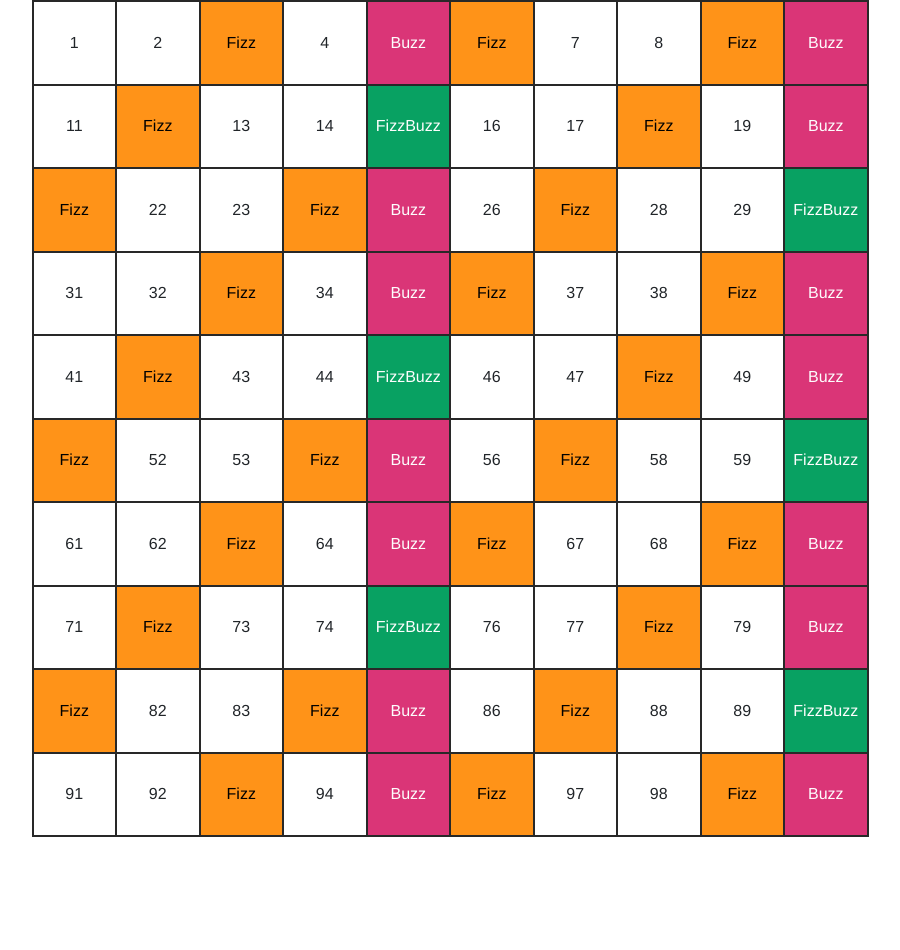
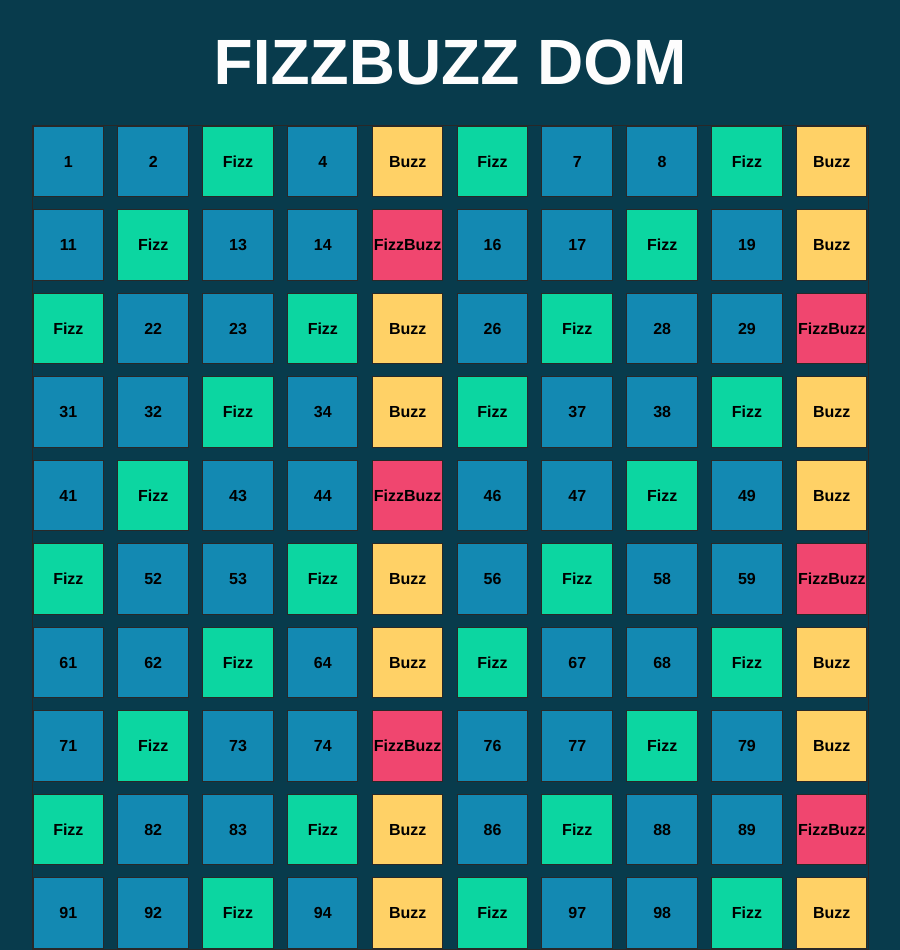
Before and after one commit to EliGolam/js-fizzbuzz, a plain HTML site: page index.html in a window 1280 px wide. Shown: the whole page, without its empty margins (190-1090 px from the left). Before the commit the page ends 837 px from the top, so only its background shows below. Drawn offline with nearby package versions, Linux system fonts and the light colour scheme.

Commit message:
v0.1.2: Improved CSS styling

```diff
--- a/index.html
+++ b/index.html
@@ -38,6 +38,9 @@
 <body>
     <!-- **************************************************************************** -->
     <!--#region: HEADER -->
+    <header>
+        <h1 class="title text-uppercase text-center my-4 fw-bold">FizzBuzz DOM</h1>
+    </header>
     <!--#endregion: HEADER -->
     <!-- **************************************************************************** -->
 
@@ -47,7 +50,7 @@
         <!-- ************************************** -->
         <div class="container">
             <!-- BOX containing the numbers from 1 to 100 -->
-            <div class="ms_box w-75 m-auto d-flex flex-wrap"></div>
+            <div class="ms_box w-75 m-auto d-flex flex-wrap fw-semibold"></div>
         </div>
     </main>
     <!--#endregion: MAIN -->
--- a/script/my_script.js
+++ b/script/my_script.js
@@ -17,7 +17,7 @@ for(item = 1; item <= total_items; item++) {
     switch (true) { // Pass Parameter "true" to evaluate Boolean
         case (item % 15 === 0):{
             message = 'FizzBuzz';
-            square.classList.add('bg-clr-primary');
+            square.classList.add('bg-clr-accent');
             break;
         }
         case (item % 3 === 0): {
@@ -32,6 +32,7 @@ for(item = 1; item <= total_items; item++) {
         }
         default: {
             message = item;
+            square.classList.add('bg-clr-primary');
         }
     }
 
--- a/stylesheets/css-root.css
+++ b/stylesheets/css-root.css
@@ -3,9 +3,10 @@
 
 :root {
     /* COLOR SCHEME */
-    --clr-primary: #08a162;
-    --clr-secondary: #ff9318;
-    --clr-tertiary: #da3577;
+    --clr-primary: #1389b2;
+    --clr-secondary: #0cd6a1;
+    --clr-tertiary: #ffd166;
+    --clr-accent: #f0466f;
 
     --clr-black: #000000;
     --clr-dark-grey: #282828;
@@ -48,19 +49,22 @@
 
 body {
     font-family: var(--fontfamily-default);
+    color: var(--clr-black);
+    background-color: #083b4c;
 }
 
 .bg-clr-primary {
     background-color: var(--clr-primary);
-    color: var(--clr-white);
 }
 
 .bg-clr-secondary {
     background-color: var(--clr-secondary);
-    color: var(--clr-black);
 }
 
 .bg-clr-tertiary {
     background-color: var(--clr-tertiary);
-    color: var(--clr-white);
 }
+
+.bg-clr-accent {
+    background-color: var(--clr-accent);
+}
--- a/stylesheets/my_style.css
+++ b/stylesheets/my_style.css
@@ -1,11 +1,23 @@
+.title {
+    color: var(--clr-white);
+    font-size: 4rem;
+}
+
+.ms_box {
+    border: 1px solid var(--clr-dark-grey);
+    justify-content: space-between;
+    gap: 12px;
+}
+
 .square {
-    width: calc(100% / 10);
+    width: calc(100% / 10 - 12px);
     aspect-ratio: 1 / 1;
     border: 1px solid var(--clr-dark-grey);
 
     transition:
         background-color 200ms ease-in-out,
-        color 200ms ease-in-out;
+        color 200ms ease-in-out,
+        transform 150ms ease-in;
 
     cursor: pointer;
 }
@@ -13,8 +25,6 @@
 .square:hover {
     background-color: var(--clr-black);
     color: var(--clr-white);
+    transform: scale(1.2);
+    border-radius: 6px;
 }
-
-.ms_box {
-    border: 1px solid var(--clr-dark-grey);
-}
```
Also changed, not shown: 1 other file.
